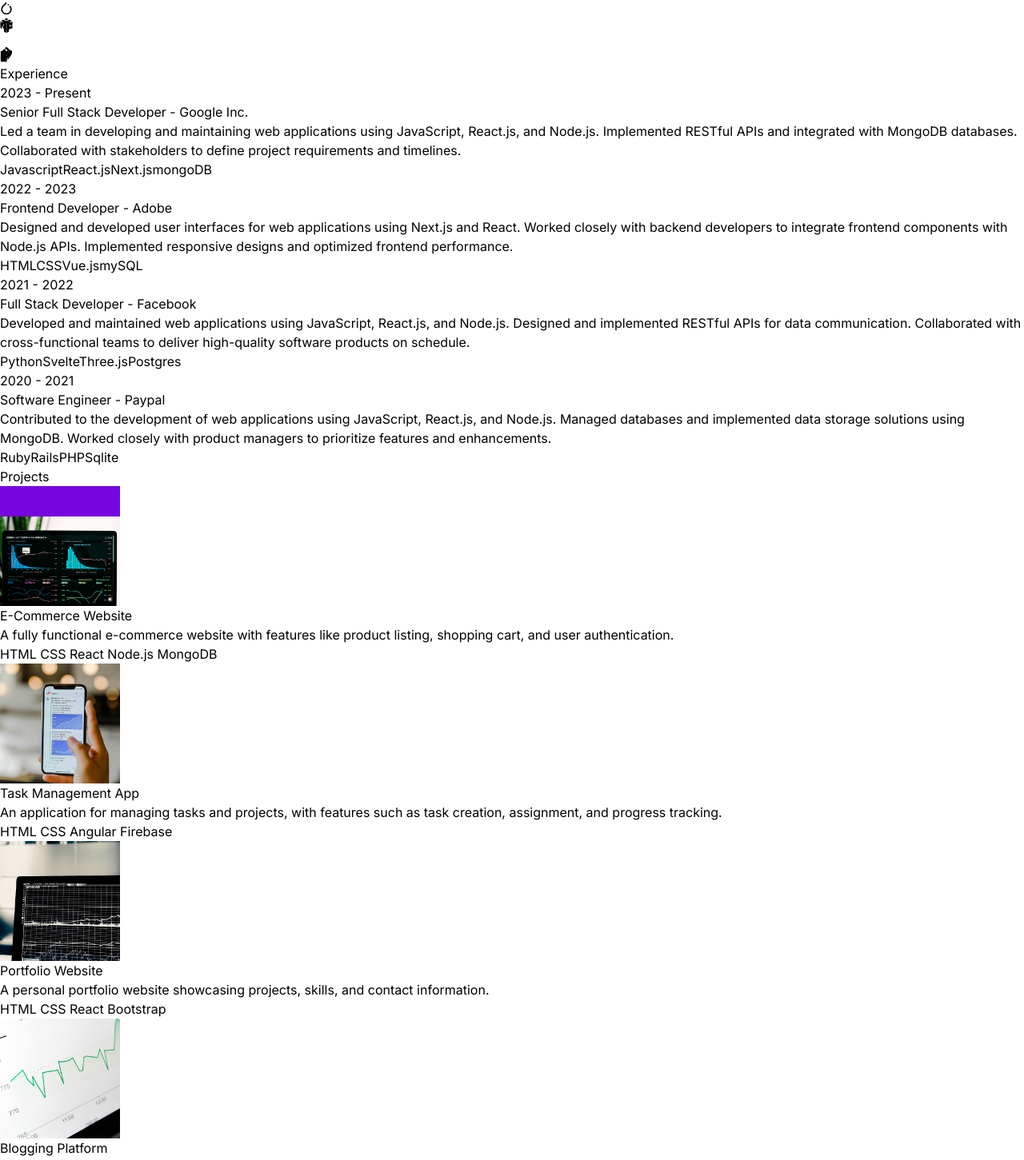
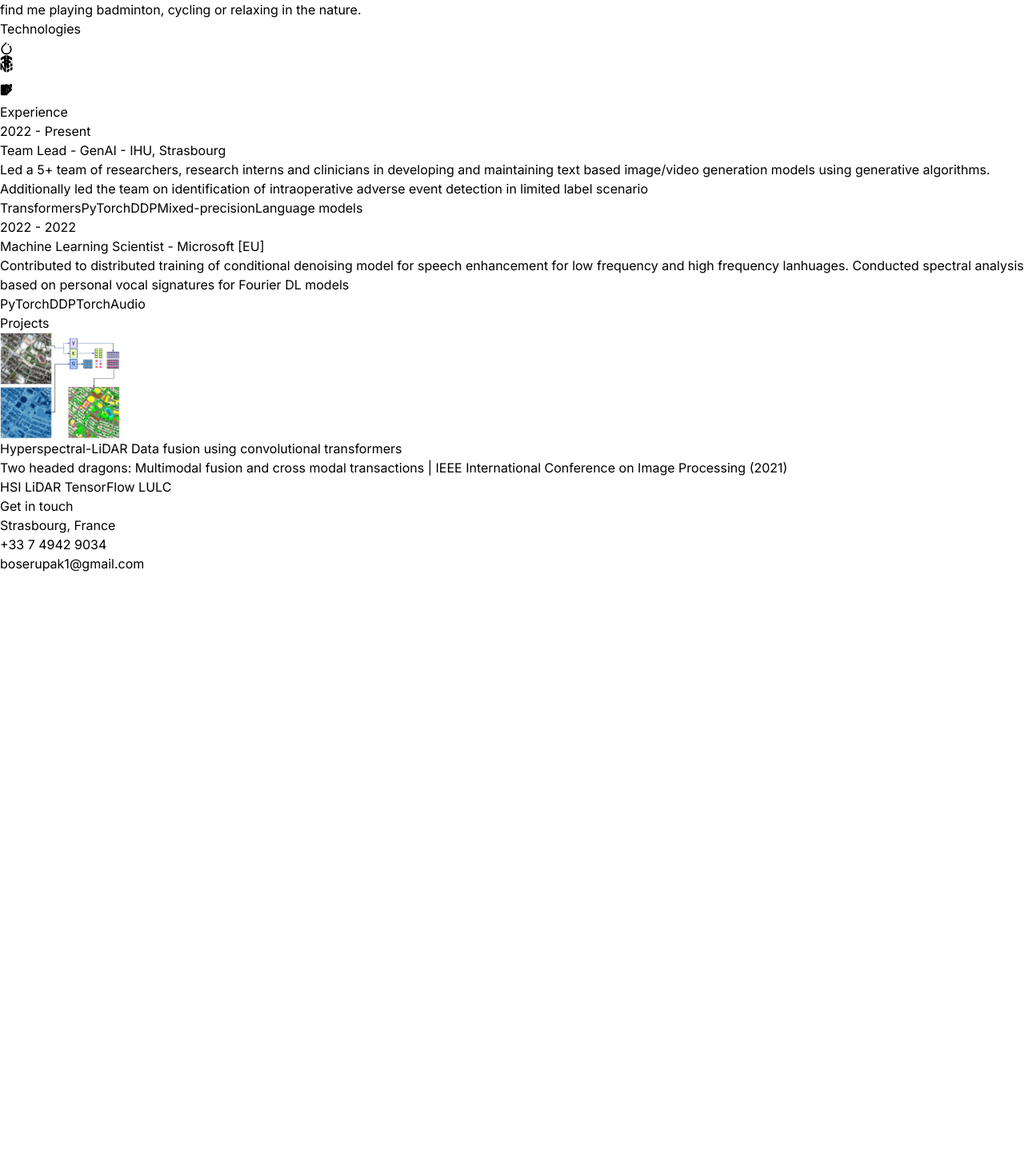
Before and after one commit to rupakbose/home, a React (Vite) app: page / in a window 1280 px wide. Shown: the part 1156-2607 px from the top of the page at 80% size. After the commit the page ends 1873 px from the top, so only its background shows below. Built offline with nearby package versions, Linux system fonts and the light colour scheme.

Commit message:
base website done

```diff
--- a/src/components/About.jsx
+++ b/src/components/About.jsx
@@ -30,7 +30,7 @@ const About = () => {
             transition={{duration: 0.5}}
             className='w-full lg:w-1/2'>
                     <div className='flex justify-center lg:justify-start'>
-                        <p className='my-2 max-w-xl py-6'>{ABOUT_TEXT}</p>
+                        <p className='my-2 max-w-xl py-6 text-justify'>{ABOUT_TEXT}</p>
                     </div>
             </motion.div>
         </div>
--- a/src/components/Experience.jsx
+++ b/src/components/Experience.jsx
@@ -36,7 +36,7 @@ const Experience = () => {
                             {experience.description}
                         </p>
                         {experience.technologies.map((tech, index) => (
-                            <span key={index} className='mr-2 mt-4 rounded bg-neutral-900 px-2 py-1 font-medium text-purple-800 text-sm'>{tech}</span>
+                            <span key={index} className='mr-2 mt-4 rounded bg-neutral-900 px-2 py-1 font-medium text-purple-400 text-sm'>{tech}</span>
                         ))}
                     </motion.div>
                 </div>
--- a/src/components/Hero.jsx
+++ b/src/components/Hero.jsx
@@ -33,7 +33,7 @@ const Hero = () => {
                     <motion.p variants={container(1)}
                     initial="hidden"
                     animate="visible"
-                    className="my-2 max-w-xl py-6 font-light tracking-tighter">
+                    className="my-2 max-w-xl py-6 font-light tracking-tighter text-justify">
                     {HERO_CONTENT}
                     </motion.p>
                 </div>
--- a/src/components/Projects.jsx
+++ b/src/components/Projects.jsx
@@ -35,7 +35,7 @@ const Projects = () => {
                         <h6 className="mb-2 font-semibold">{project.title}</h6>
                         <p className="mb-4 text-neutral-400">{project.description}</p>
                         {project.technologies.map((tech, index) => (
-                            <span key={index} className="mr-2 rounded bg-neutral-900 px-2 py-1 text-sm text-purple-900 font-medium"> {tech}</span>
+                            <span key={index} className="mr-2 rounded bg-neutral-900 px-2 py-1 text-sm text-purple-400 font-medium"> {tech}</span>
                         ))}
                     </motion.div>
                 </div>
--- a/src/constants/index.js
+++ b/src/constants/index.js
@@ -1,76 +1,53 @@
-import project1 from "../assets/projects/project-1.jpg";
+import project1 from "../assets/projects/project-1b.jpg";
 import project2 from "../assets/projects/project-2.jpg";
 import project3 from "../assets/projects/project-3.jpg";
 import project4 from "../assets/projects/project-4.jpg";
 
-export const HERO_CONTENT = `I am a passionate full stack developer with a knack for crafting robust and scalable web applications. With 5 years of hands-on experience, I have honed my skills in front-end technologies like React and Next.js, as well as back-end technologies like Node.js, MySQL, PostgreSQL, and MongoDB. My goal is to leverage my expertise to create innovative solutions that drive business growth and deliver exceptional user experiences.`;
 
-export const ABOUT_TEXT = `I am a dedicated and versatile full stack developer with a passion for creating efficient and user-friendly web applications. With 5 years of professional experience, I have worked with a variety of technologies, including React, Next.js, Node.js, MySQL, PostgreSQL, and MongoDB. My journey in web development began with a deep curiosity for how things work, and it has evolved into a career where I continuously strive to learn and adapt to new challenges. I thrive in collaborative environments and enjoy solving complex problems to deliver high-quality solutions. Outside of coding, I enjoy staying active, exploring new technologies, and contributing to open-source projects.`;
+export const HERO_CONTENT = `I'm a machine learning researcher that specializes on creating robust and interpretable AI systems
+With 3+ years of hands-on experience, I have worked on multi-modal data fusion, few-shot/ zero-shot learning, domain adaptation, cross-modal information retrieval etc.
+I have expertise in working with PyTorch and TensorFlow, and have experience with distributed training, mixed-precision, language models, and generative models for image/video synthesis.
+My goal is to leverage my expertise to create novel solutions that drive business growth and deliver exceptional user experiences.`;
+
+
+export const ABOUT_TEXT = `I'm a machine learning researcher with a passion for creating interpretable and robust AI systems.
+Over a period of 3+ years, I have worked with PyTorch, Tensorflow, Distributed Data parallel, SQLite, Mixed-precision on the model development and optimization side.
+My modelling expertise spans across multimodal-data fusion, few-shot/ zero-shot learning, domain adaptation, cross-modal information retrieval and generative algorithms.
+Having build numerous models like transformers, GANs, VAEs, Deep fusion architectures, Siamese networks etc, I have grasped the working of various models and its failure modes.
+Additionally I understand that signals largely are noisy, due to the nature of sampling or modelling and I'm curious about understanding uncertainty quantification in higher dimension spaces.
+In my free time, you might find me playing badminton, cycling or relaxing in the nature.`;
 
 export const EXPERIENCES = [
   {
-    year: "2023 - Present",
-    role: "Senior Full Stack Developer",
-    company: "Google Inc.",
-    description: `Led a team in developing and maintaining web applications using JavaScript, React.js, and Node.js. Implemented RESTful APIs and integrated with MongoDB databases. Collaborated with stakeholders to define project requirements and timelines.`,
-    technologies: ["Javascript", "React.js", "Next.js", "mongoDB"],
+    year: "2022 - Present",
+    role: "Team Lead - GenAI",
+    company: "IHU, Strasbourg",
+    description: `Led a 5+ team of researchers, research interns and clinicians in developing and maintaining text based image/video generation models using generative algorithms. Additionally led the team on identification of intraoperative adverse event detection in limited label scenario`,
+    technologies: ["Transformers", "PyTorch", "DDP", "Mixed-precision", "Language models"],
   },
   {
-    year: "2022 - 2023",
-    role: "Frontend Developer",
-    company: "Adobe",
-    description: `Designed and developed user interfaces for web applications using Next.js and React. Worked closely with backend developers to integrate frontend components with Node.js APIs. Implemented responsive designs and optimized frontend performance.`,
-    technologies: ["HTML", "CSS", "Vue.js", "mySQL"],
+    year: "2022 - 2022",
+    role: "Machine Learning Scientist",
+    company: "Microsoft [EU]",
+    description: `Contributed to distributed training of conditional denoising model for speech enhancement for low frequency and high frequency lanhuages. Conducted spectral analysis based on personal vocal signatures for Fourier DL models`,
+    technologies: ["PyTorch", "DDP", "TorchAudio"],
   },
-  {
-    year: "2021 - 2022",
-    role: "Full Stack Developer",
-    company: "Facebook",
-    description: `Developed and maintained web applications using JavaScript, React.js, and Node.js. Designed and implemented RESTful APIs for data communication. Collaborated with cross-functional teams to deliver high-quality software products on schedule.`,
-    technologies: ["Python", "Svelte", "Three.js", "Postgres"],
-  },
-  {
-    year: "2020 - 2021",
-    role: "Software Engineer",
-    company: "Paypal",
-    description: `Contributed to the development of web applications using JavaScript, React.js, and Node.js. Managed databases and implemented data storage solutions using MongoDB. Worked closely with product managers to prioritize features and enhancements.`,
-    technologies: ["Ruby", "Rails", "PHP", "Sqlite"],
-  },
+
 ];
 
 export const PROJECTS = [
   {
-    title: "E-Commerce Website",
+    title: "Hyperspectral-LiDAR Data fusion using convolutional transformers",
     image: project1,
     description:
-      "A fully functional e-commerce website with features like product listing, shopping cart, and user authentication.",
-    technologies: ["HTML", "CSS", "React", "Node.js", "MongoDB"],
+      "Two headed dragons: Multimodal fusion and cross modal transactions | IEEE International Conference on Image Processing (2021)",
+    technologies: ["HSI", "LiDAR", "TensorFlow", "LULC"],
   },
-  {
-    title: "Task Management App",
-    image: project2,
-    description:
-      "An application for managing tasks and projects, with features such as task creation, assignment, and progress tracking.",
-    technologies: ["HTML", "CSS", "Angular", "Firebase"],
-  },
-  {
-    title: "Portfolio Website",
-    image: project3,
-    description:
-      "A personal portfolio website showcasing projects, skills, and contact information.",
-    technologies: ["HTML", "CSS", "React", "Bootstrap"],
-  },
-  {
-    title: "Blogging Platform",
-    image: project4,
-    description:
-      "A platform for creating and publishing blog posts, with features like rich text editing, commenting, and user profiles.",
-    technologies: ["HTML", "CSS", "Vue.js", "Express", "mySQL"],
-  },
+
 ];
 
 export const CONTACT = {
-  address: "767 Fifth Avenue, New York, NY 10153 ",
-  phoneNo: "+12 4555 666 00 ",
-  email: "me@example.com",
+  address: "Strasbourg, France",
+  phoneNo: "+33 7 4942 9034",
+  email: "boserupak1@gmail.com",
 };
```
Also changed, not shown: src/assets/projects/project-1a.png (added), src/assets/projects/project-1b.jpg (added).
